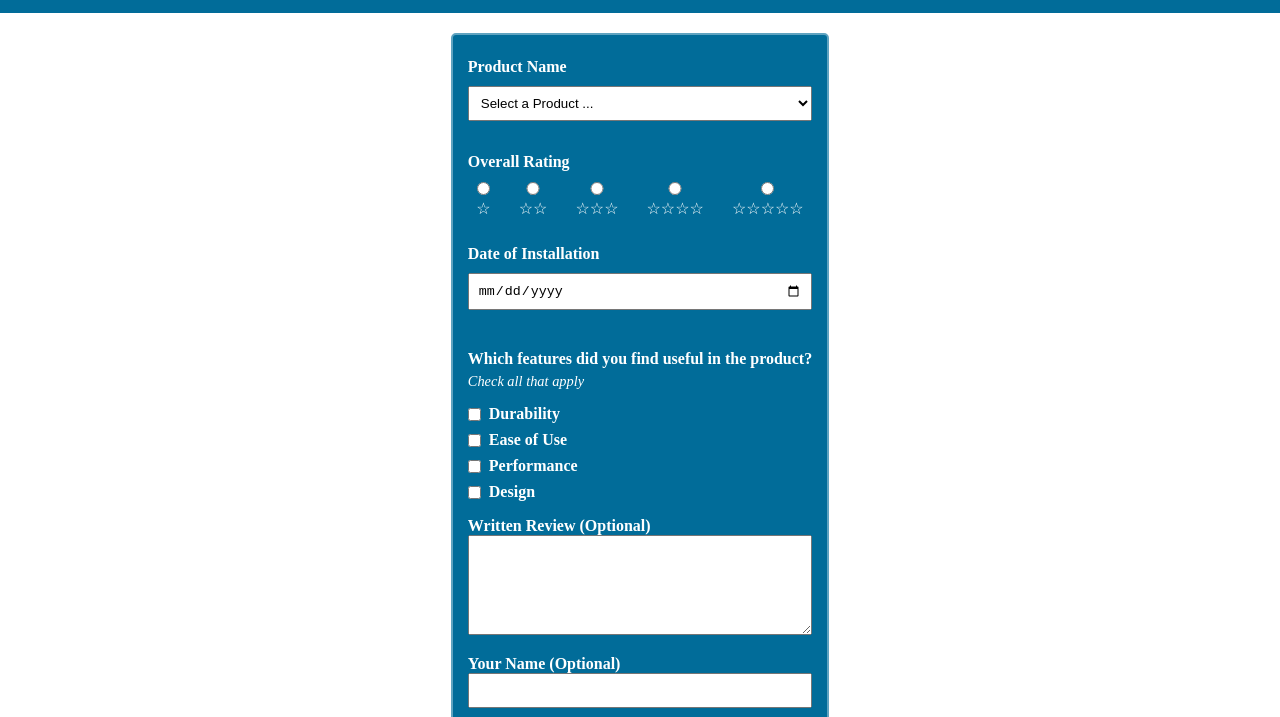
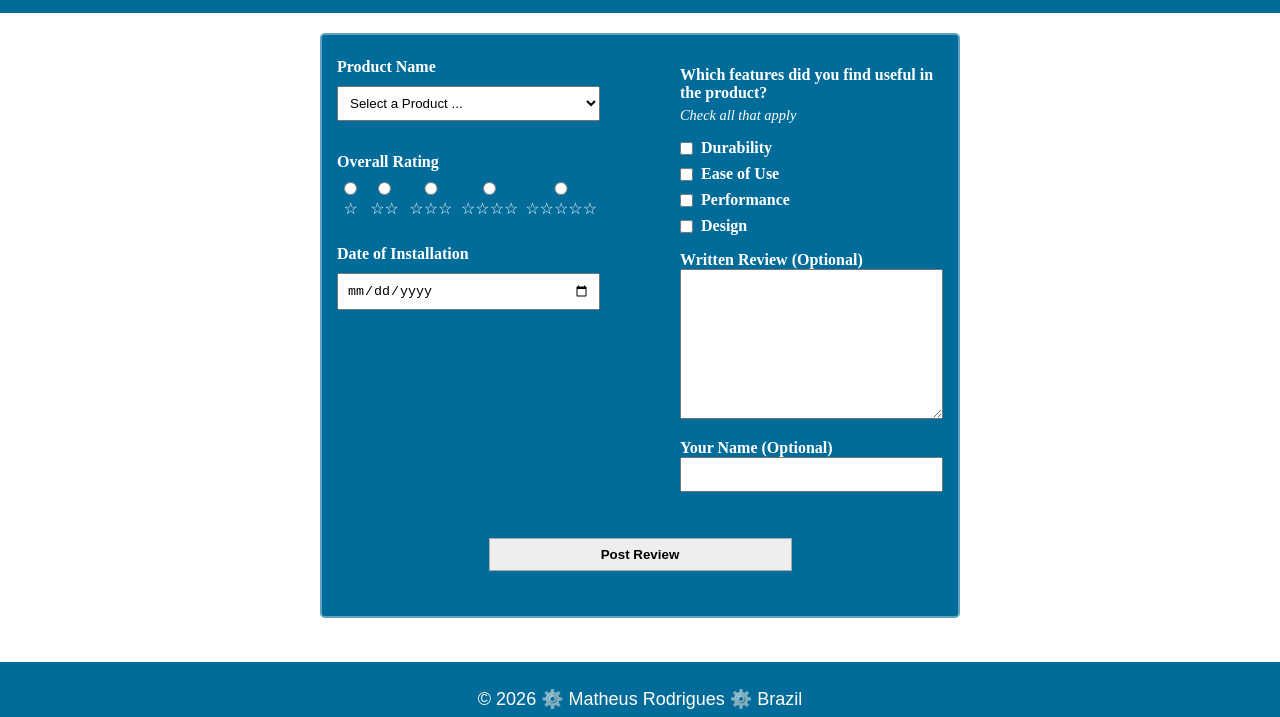
Before and after one commit to Ma1heus/wdd131, a plain HTML site: page week05/form.html in a window 1280 px wide. Shown: the part 56-773 px from the top of the page. Drawn offline with Linux system fonts and the light colour scheme.

Commit message:
Split form into columns and add large-form styles
Rework form layout for larger screens: wrap fields into .form-columns with .left-column and .right-column, move features/review/name blocks into the right column, and consolidate rating/date/product into the left column. Add a responsive stylesheet (styles/large-form.css) and include it in form.html to provide a two-column flex layout at min-width:768px, adjust textarea sizing, and center the submit button. Also tighten validation by adding required attributes to rating inputs and clean up duplicated markup for a clearer structure and improved desktop UX.

```diff
--- a/week05/form.html
+++ b/week05/form.html
@@ -9,6 +9,7 @@
     <meta name="author" content="Matheus Luz Rodrigues">
 
     <link rel="stylesheet" href="styles/form.css">
+    <link rel="stylesheet" href="styles/large-form.css">
 
     <script src="scripts/form.js" defer></script>
 
@@ -23,6 +24,8 @@
     <main>
         <form method="get" action="review.html" class="review-form">
 
+            <div class="form-columns">
+                <div class="left-column">
                     <!-- Product Name -->
                     <div class="product-name">
                         <label for="product">Product Name</label>
@@ -30,61 +33,51 @@
                             <option value="" disabled selected>Select a Product ...</option>
                         </select>
                     </div>
-
                     <!-- Rating -->
                     <div class="overall-rating">
                         <label>Overall Rating</label>
                         <div class="rating">
-
                             <label for="rate1"><input type="radio" id="rate1" name="rating" value="1" required>
                                 ☆</label>
-
-                    <label for="rate2"><input type="radio" id="rate2" name="rating" value="2">
+                            <label for="rate2"><input type="radio" id="rate2" name="rating" value="2" required>
                                 ☆☆</label>
-
-                    <label for="rate3"><input type="radio" id="rate3" name="rating" value="3">
+                            <label for="rate3"><input type="radio" id="rate3" name="rating" value="3" required>
                                 ☆☆☆</label>
-
                             <label for="rate4">
-                        <input type="radio" id="rate4" name="rating" value="4">
+                                <input type="radio" id="rate4" name="rating" value="4" required>
                                 ☆☆☆☆</label>
-
                             <label for="rate5">
-                        <input type="radio" id="rate5" name="rating" value="5">
+                                <input type="radio" id="rate5" name="rating" value="5" required>
                                 ☆☆☆☆☆</label>
                         </div>
                     </div>
-
                     <!-- Date -->
                     <div class="date">
                         <label for="date">Date of Installation</label>
                         <input type="date" id="date" name="date" required>
                     </div>
-
+                    </div>
+                    <div class="right-column">
                     <!-- Features -->
                     <div class="features">
                         <label>Which features did you find useful in the product?</label>
                         <p class="hint">Check all that apply</p>
-
                         <div class="choose-option">
                             <div>
                                 <label for="durability">
                                     <input type="checkbox" id="durability" name="features[]" value="durability">
                                     Durability</label>
                             </div>
-
                             <div>
                                 <label for="ease">
                                     <input type="checkbox" id="ease" name="features[]" value="ease">
                                     Ease of Use</label>
                             </div>
-
                             <div>
                                 <label for="performance">
                                     <input type="checkbox" id="performance" name="features[]" value="performance">
                                     Performance</label>
                             </div>
-
                             <div>
                                 <label for="design">
                                     <input type="checkbox" id="design" name="features[]" value="design">
@@ -93,16 +86,18 @@
                         </div>
                     </div>
 
+
                     <!-- Review -->
                     <div class="review">
                         <label for="review">Written Review <span>(Optional)</span></label>
                         <textarea id="review" name="review"></textarea>
                     </div>
-
                     <!-- Review Name -->
                     <div class="review-name">
                         <label for="name">Your Name <span>(Optional)</span></label>
                         <input type="text" id="name" name="name">
+                    </div>
+                </div>
             </div>
 
             <input type="submit" value="Post Review">
--- a/week05/styles/large-form.css
+++ b/week05/styles/large-form.css
@@ -0,0 +1,28 @@
+@media (min-width: 768px) {
+    .form-columns {
+        display: flex;
+        max-height: 60vh;
+        min-width: 70vh;
+        gap: 80px;
+    }
+
+    .left-column,
+    .right-column {
+        flex: 1;
+    }
+
+    .features{
+        margin-top:2vh;
+    }
+
+    textarea {
+        width: 100%;
+        min-height: 150px;
+    }
+
+    input[type="submit"] {
+        display: block;
+        margin: 30px auto;
+        width: 50%;
+    }
+}
```
Lines whose indentation alone changed are shown as unchanged.
